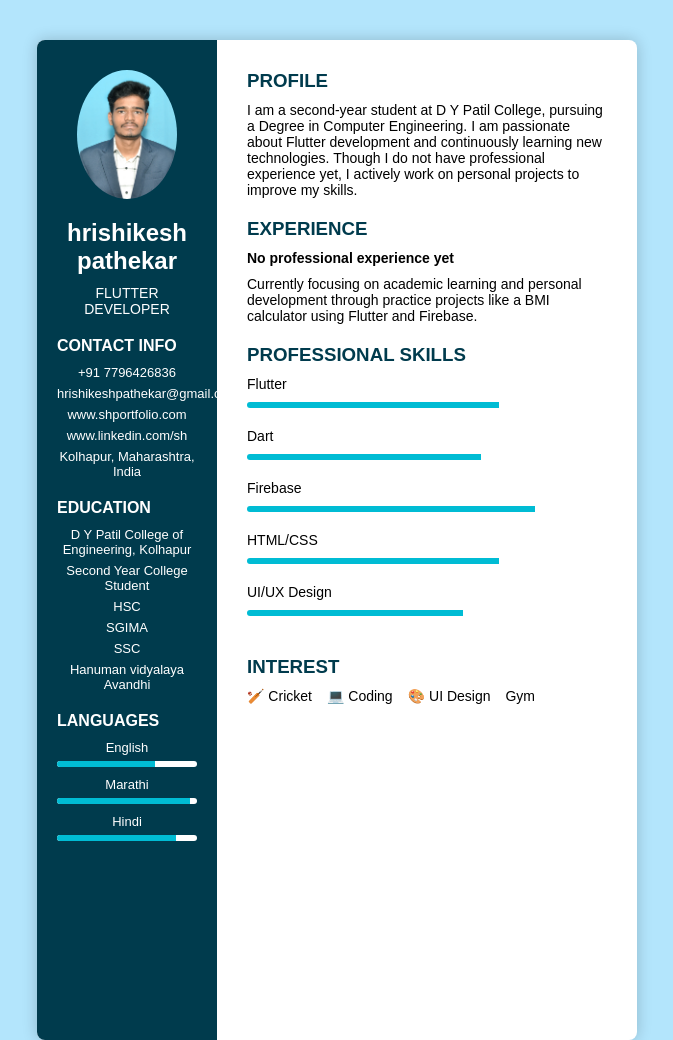
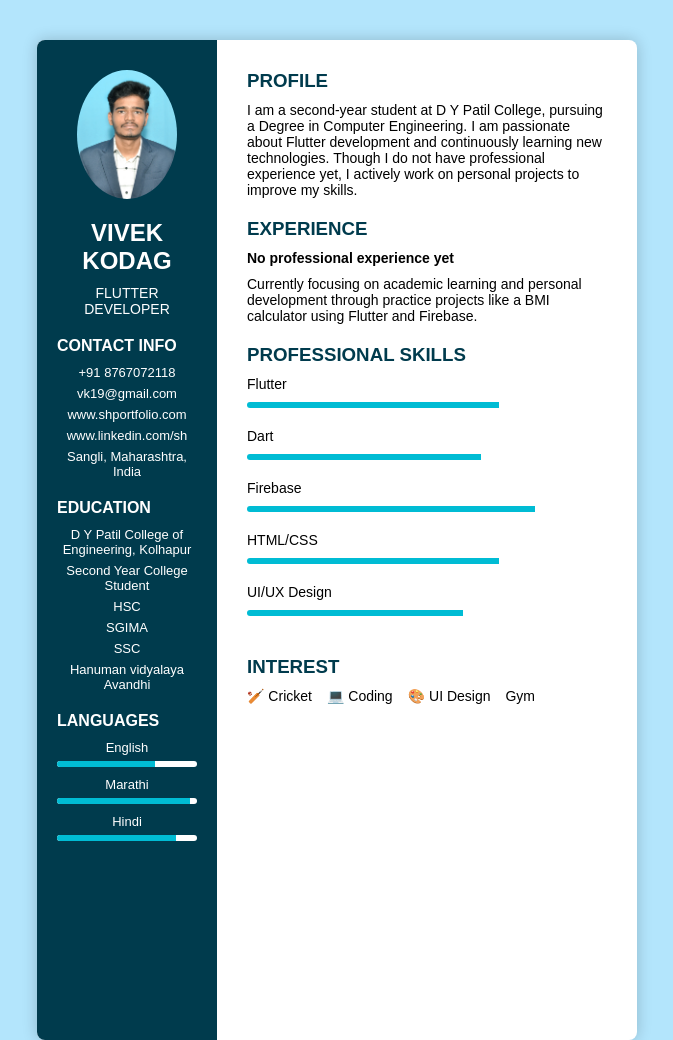
Before and after one commit to Rishiiii29/web-development, a plain HTML site: page HTML/AssignmentNO10.html in a window 1280 px wide. Shown: the whole page, without its empty margins (303-976 px from the left). Drawn offline with Linux system fonts and the light colour scheme.

Commit message:
Add files via upload

```diff
--- a/HTML/AssignmentNO10.html
+++ b/HTML/AssignmentNO10.html
@@ -128,16 +128,16 @@
   <div class="resume">
     <div class="left">
       <img src="images/Photo.jpg" alt="Profile Photo" />
-      <h2>hrishikesh pathekar</h2>
+      <h2>VIVEK KODAG</h2>
       <p>FLUTTER DEVELOPER</p>
 
       <div class="info">
         <div class="section-title">CONTACT INFO</div>
-        <p>+91 7796426836</p>
-        <p>hrishikeshpathekar@gmail.com</p>
+        <p>+91 8767072118</p>
+        <p>vk19@gmail.com</p>
         <p>www.shportfolio.com</p>
         <p>www.linkedin.com/sh</p>
-        <p>Kolhapur, Maharashtra, India</p>
+        <p>Sangli, Maharashtra, India</p>
       </div>
 
       <div class="info">
```
Also changed, not shown: HTML/AssignmentNO2.html (+3 -3 lines).
